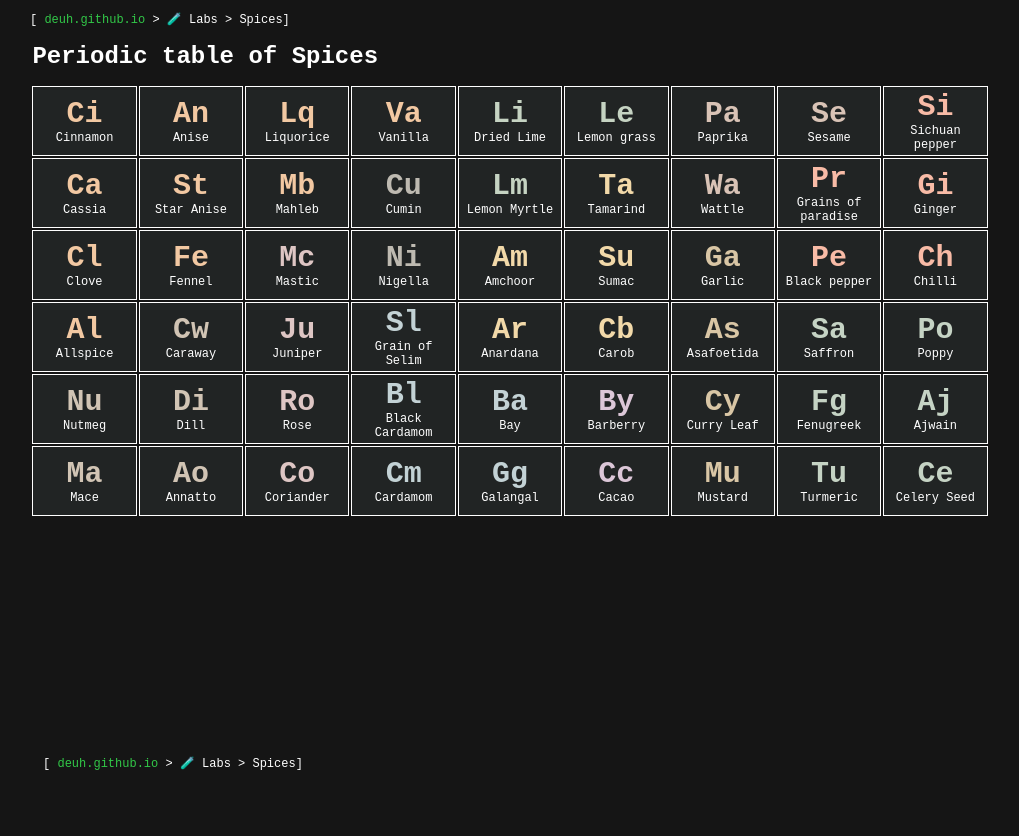
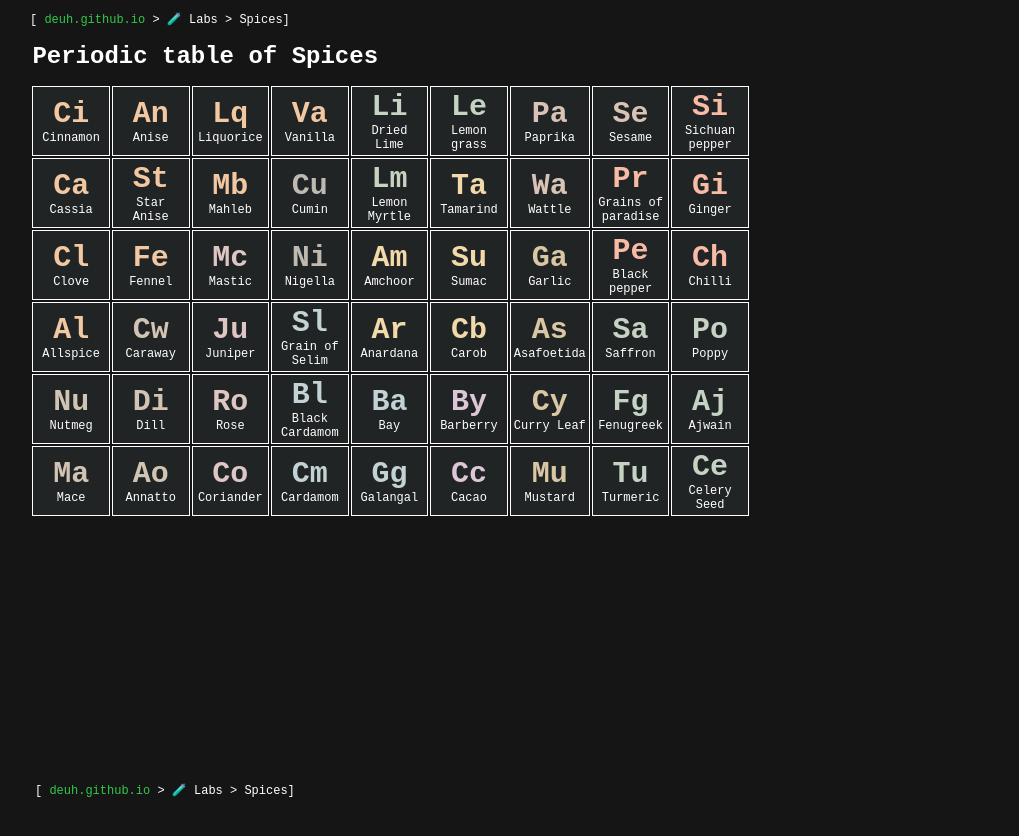
Before and after one commit to Deuh/deuh.github.io, a plain HTML site: page spices/index.html in a window 1280 px wide. Shown: the whole page, without its empty margins (130-1149 px from the left). Before the commit the page ends 800 px from the top, so only its background shows below. Drawn offline with Linux system fonts and the light colour scheme.

Commit message:
fix footer

```diff
--- a/spices/css/spices.css
+++ b/spices/css/spices.css
@@ -315,11 +315,11 @@
 /*
 Periodic grid template
 */
-.grid_order-periodic {
-  display: grid;
-}
 @media (max-width: 425px) {
+
   .grid_order-periodic {
+    grid-template-columns: repeat(3, 1fr);
+    grid-template-rows: repeat(3, 1fr);
     grid-template-areas:
     "Ci An Lq"
     "Va Li Le"
@@ -343,12 +343,15 @@ Periodic grid template
 }
 @media (min-width: 426px) {
   .grid_order-periodic {
-    grid-template-areas: "Ci An Lq Va Li Le Pa Se Si"
-                         "Ca St Mb Cu Lm Ta Wa Pr Gi"
-                         "Cl Fe Mc Ni Am Su Ga Pe Ch"
-                         "Al Cw Ju Sl Ar Cb As Sa Po"
-                         "Nu Di Ro Bl Ba By Cy Fg Aj"
-                         "Ma Ao Co Cm Gg Cc Mu Tu Ce";
+    grid-template-columns: repeat(12, 1fr);
+    grid-template-rows: repeat(12, 1fr);
+    grid-template-areas:
+    "Ci An Lq Va Li Le Pa Se Si"
+    "Ca St Mb Cu Lm Ta Wa Pr Gi"
+    "Cl Fe Mc Ni Am Su Ga Pe Ch"
+    "Al Cw Ju Sl Ar Cb As Sa Po"
+    "Nu Di Ro Bl Ba By Cy Fg Aj"
+    "Ma Ao Co Cm Gg Cc Mu Tu Ce";
   }
 }
 
--- a/style.css
+++ b/style.css
@@ -47,7 +47,10 @@ header, footer {
     margin: 0.2rem
 }
 footer {
-    padding:1.45rem 1.0875rem;
-    position: absolute;
+    position: fixed;
     bottom: 0;
+    width: 100%;
+    background: var(--backgroundColor);
+    margin: 0px;
+    padding: 0px 5px 2px;
 }
```
